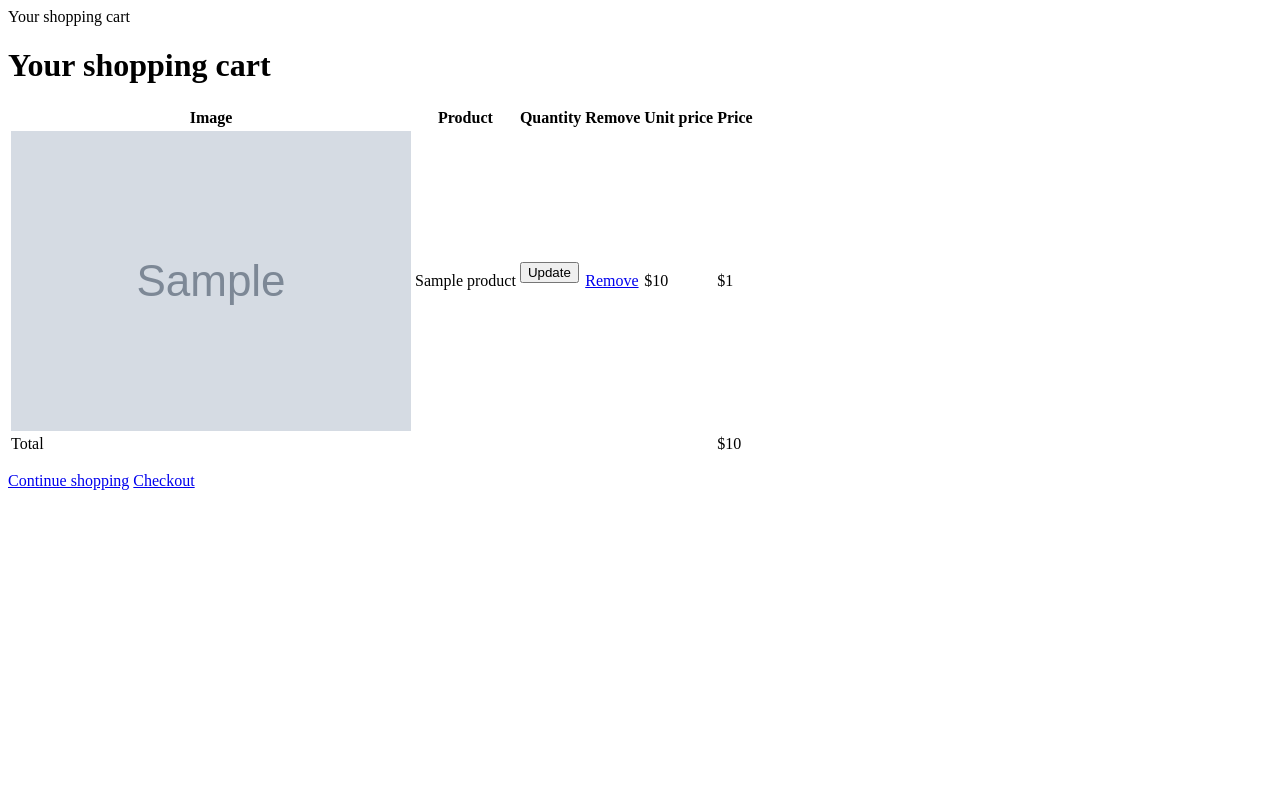
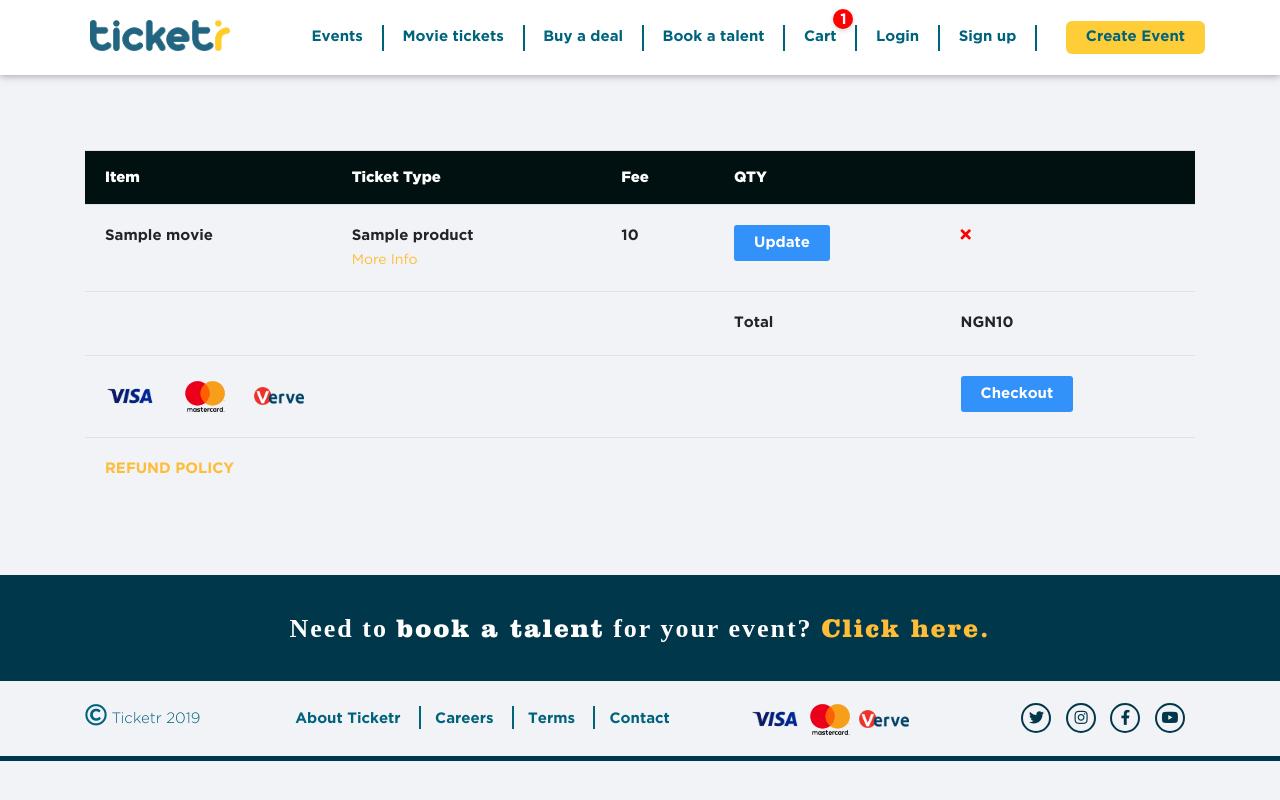
Before and after one commit to odbalogun/ticketr, a Django app: template templates/cart/detail.html in a window 1280 px wide. Run offline with Django 3.2, Linux system fonts and the light colour scheme; the template is opened without the code that fills it: most values are stand-ins (such as "Sample title", 1, 10 or a date in 2020); grey boxes marked "Sample" are stand-in pictures; some libraries are stand-ins or nearby versions; some web fonts are replaced.

Commit message:
Wrapped up events-cart-orders integration

```diff
--- a/cart/views.py
+++ b/cart/views.py
@@ -39,6 +39,11 @@ def cart_remove(request, item_type, product_id):
 
 def cart_detail(request):
     cart = Cart(request)
+
+    if len(cart) == 0:
+        messages.error(request, 'There are no items in your cart')
+        return redirect('pages:home')
+
     for item in cart:
         item['update_quantity_form'] = CartAddItemForm(initial={'quantity': item['quantity'],
                                                                 'item_type': item['item_type'], 'update': True})
--- a/events/models.py
+++ b/events/models.py
@@ -80,6 +80,9 @@ class Event(SafeDeleteModel):
         unique_slugify(self, self.title)
         super(Event, self).save(*args, **kwargs)
 
+    def __str__(self):
+        return "%s" % self.title
+
     @property
     def start_date_time(self):
         return datetime.datetime.combine(self.start_date, self.start_time)
@@ -102,6 +105,9 @@ class Ticket(SafeDeleteModel):
     class Meta:
         unique_together = ('event', 'name')
 
+    def __str__(self):
+        return "%s" % self.name
+
     @property
     def display_price(self):
         return "NGN{:0,.2f}".format(self.price)
--- a/templates/cart/detail.html
+++ b/templates/cart/detail.html
@@ -1,56 +1,76 @@
+{% extends 'base.html' %}
+{% load humanize %}
 {% load static %}
 
-{% block title %}
-  Your shopping cart
-{% endblock %}
+{% block pagecontent %}
 
-{% block content %}
-  <h1>Your shopping cart</h1>
-  <table class="cart">
-    <thead>
-      <tr>
-        <th>Image</th>
-        <th>Product</th>
-        <th>Quantity</th>
-        <th>Remove</th>
-        <th>Unit price</th>
-        <th>Price</th>
+<section class="table" style="margin: 5em 0">
+    <div class="container">
+        <table>
+            <tr class="header">
+                <th>Item</th>
+                <th>Ticket Type</th>
+                <th>Fee</th>
+                <th>QTY</th>
+                <th></th>
             </tr>
-    </thead>
-    <tbody>
             {% for item in cart %}
                 {% with product=item.product %}
                     <tr>
                         <td>
-              <a href="{{ product.get_absolute_url }}">
-                <img src="{% if product.image %}{{ product.image.url }}{% else %}{% static 'images/no_image.png' %}{% endif %}">
-              </a>
+                            {% if item.item_type == 'events' %}
+                                {{ product.event }}
+                            {% elif item.item_type == 'deals' %}
+                                {{ product.deal }}
+                            {% else %}
+                                {{ product.movie }}
+                            {% endif %}
                         </td>
-            <td>{{ product.name }}</td>
+                        <td>
+                            {{ product }}
+                            <div class="more-info"> <a href="#">More Info</a></div>
+                        </td>
+                        <td>{{ product.display_price }}</td>
                         <td>
                             <form action="{% url 'cart:add' product.id %}" method="post">
                                 {{ item.update_quantity_form.quantity }}
                                 {{ item.update_quantity_form.item_type }}
                                 {{ item.update_quantity_form.update }}
-                <input type="submit" value="Update">
+                                <button type="submit">Update</button>
                                 {% csrf_token %}
                             </form>
                         </td>
-            <td><a href="{% url 'cart:remove' item.item_type product.id %}">Remove</a></td>
-            <td class="num">${{ item.price }}</td>
-            <td class="num">${{ item.total_price }}</td>
+                        <td><a href="{% url 'cart:remove' item.item_type product.id %}"><i class="fas fa-times"></i></a></td>
                     </tr>
                 {% endwith %}
             {% endfor %}
-      <tr class="total">
-        <td>Total</td>
-        <td colspan="4"></td>
-        <td class="num">${{ cart.get_total_price }}</td>
+            <tr>
+                <td colspan="3">
+                </td>
+                <td>
+                    Total
+                </td>
+                <td>NGN{{ cart.get_total_price | intcomma }}</td>
+
             </tr>
-    </tbody>
+            <tr>
+                <td colspan="4">
+                    <ul class="payment-icon">
+                        <li><img src="{% static 'images/visa.png' %}" alt="visa"></li>
+                        <li><img src="{% static 'images/mastercard.png' %}" alt="master card"></li>
+                        <li><img src="{% static 'images/verve.png' %}" alt="verve"></li>
+                    </ul>
+                </td>
+                <td>
+                    <!--<a href="{% url 'orders:create' %}"><button>Checkout</button></a> -->
+                    <a href="#"><button>Checkout</button></a>
+                </td>
+            </tr>
+            <tr>
+                <td colspan="5"><a class="refund" href="#">REFUND POLICY</a></td>
+            </tr>
         </table>
-  <p class="text-right">
-    <a href="#" class="button light">Continue shopping</a>
-    <a href="{% url 'orders:create' %}" class="button">Checkout</a>
-  </p>
+    </div>
+</section>
+
 {% endblock %}
--- a/templates/events/detail.html
+++ b/templates/events/detail.html
@@ -47,7 +47,7 @@
                     {% for ticket in object.tickets.all %}
                     <tr>
                         <td style="width: 40%;">{{ ticket.name }}</td>
-                        <td>N{{ ticket.price | intcomma }}</td>
+                        <td>NGN{{ ticket.price | intcomma }}</td>
                         <td>{{ ticket.quantity }}</td>
                         <td>
                             <input type="number" name="form-{{ forloop.counter0 }}-quantity" size="5" />
--- a/templates/pages/checkout.html
+++ b/templates/pages/checkout.html
@@ -7,8 +7,8 @@
     <div class="container">
         <table>
             <tr class="header">
+                <th>Item</th>
                 <th>Ticket Type</th>
-                <th>Ticket</th>
                 <th>Fee</th>
                 <th>QTY</th>
                 <th></th>
```
Lines whose indentation alone changed are shown as unchanged.
